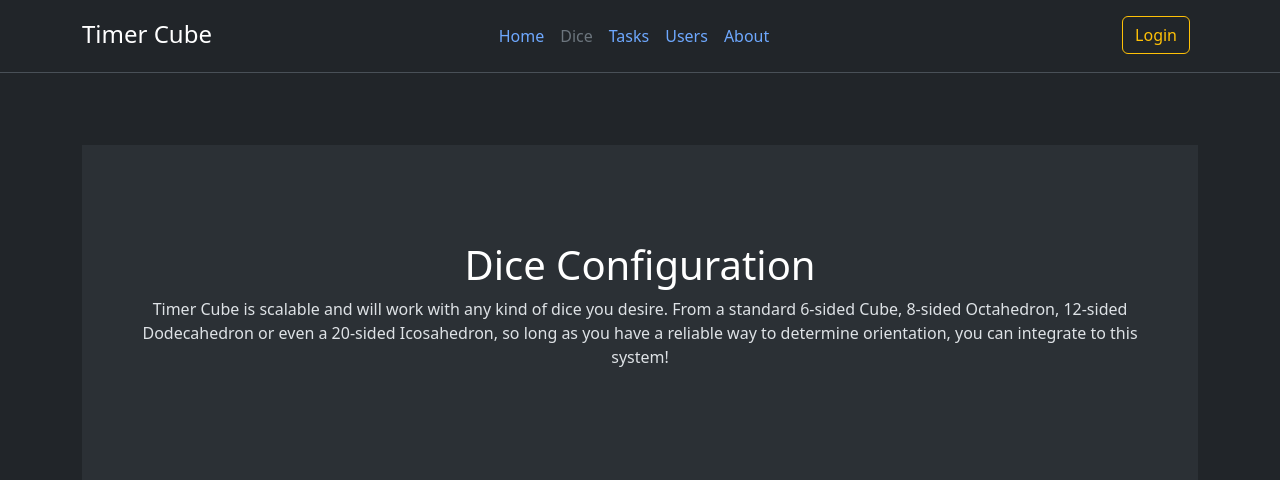
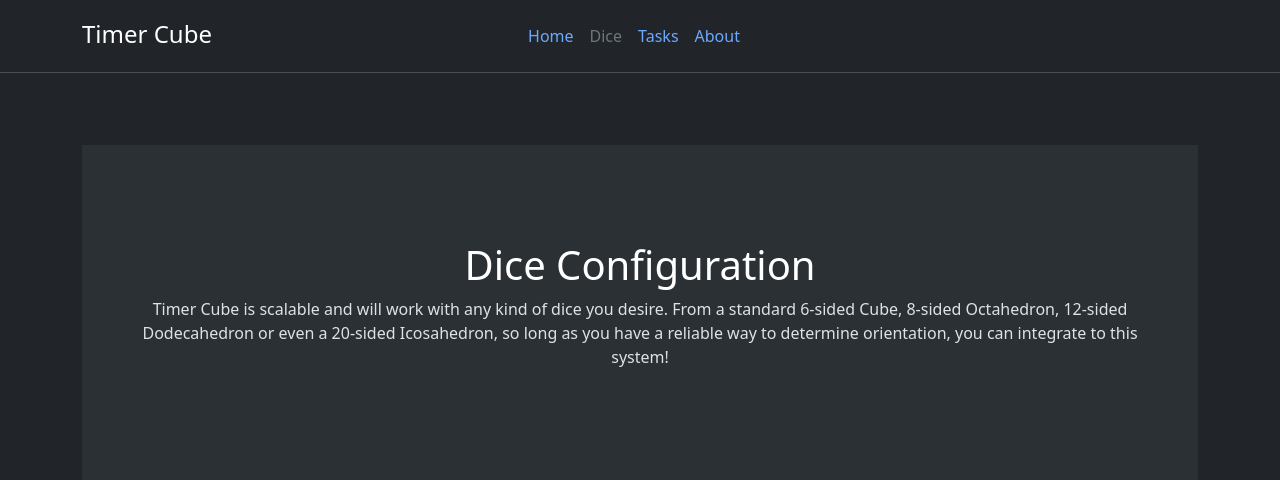
Before and after one commit to TheCallumInglis/TimerDice, a Flask app: page /dice in a window 1280 px wide. Shown: the top 480 px of the page. Run offline with Flask 3, Linux system fonts and the light colour scheme; data that the repository does not hold is empty; some libraries are stand-ins or nearby versions.

Commit message:
Hide Login/Users tabs until implimented

```diff
--- a/Server/web/templates/base.html
+++ b/Server/web/templates/base.html
@@ -25,13 +25,13 @@
             <li><a href="/" class="nav-link px-2">Home</a></li>
             <li><a href="/dice" class="nav-link px-2">Dice</a></li>
             <li><a href="/tasks" class="nav-link px-2">Tasks</a></li>
-            <li><a href="#" class="nav-link px-2">Users</a></li>
+            <!-- <li><a href="#" class="nav-link px-2">Users</a></li> -->
             <li><a href="/about" class="nav-link px-2">About</a></li>
           </ul>
 
-          <div class="col-md-3 col-sm-12 text-end">
+          <!-- <div class="col-md-3 col-sm-12 text-end">
             <button type="button" class="btn btn-outline-warning me-2">Login</button>
-          </div>
+          </div> -->
         </div>
       </div>
     </header>
```
